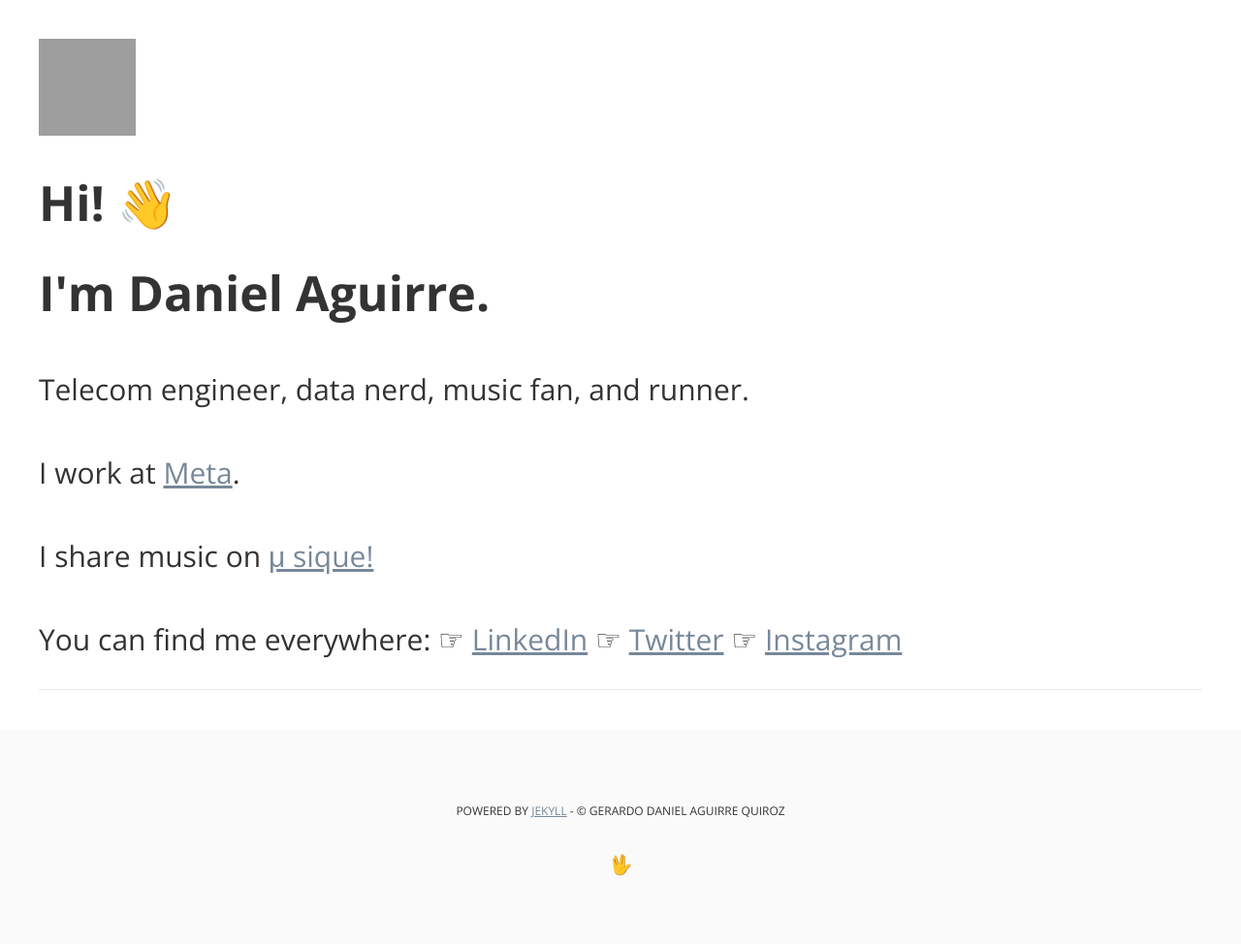
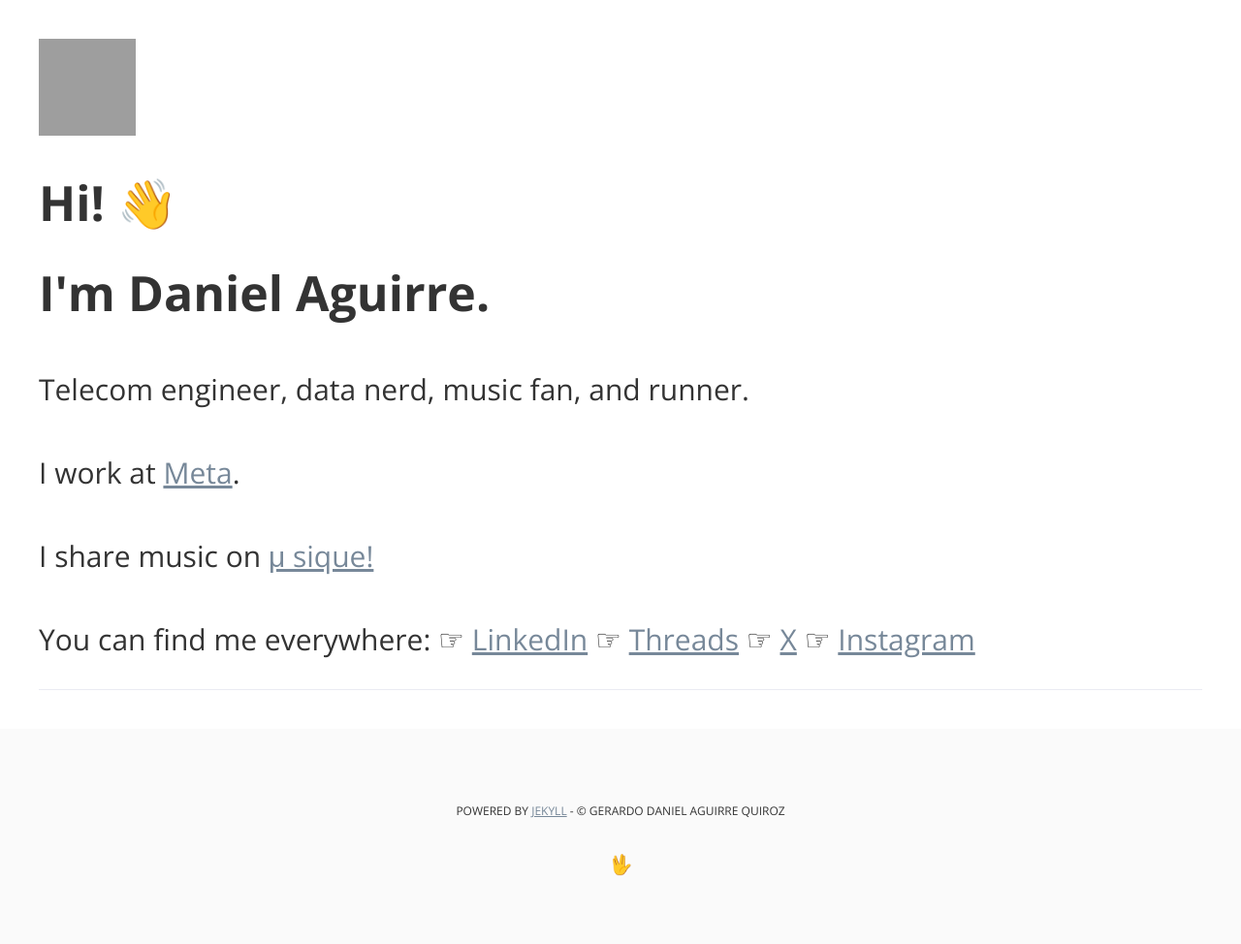
Before and after one commit to gdaq/gdaq.github.io, a Jekyll site: the page built from index.html, in a window 1280 px wide. Shown: the whole page at 97% size. Built offline with Jekyll 4.4.1, drawn with Linux system fonts in a browser that asks for light colours; the list of posts is cut into pages by our own code; grey boxes are pictures that could not be loaded.

Commit message:
Update default.html

```diff
--- a/_layouts/default.html
+++ b/_layouts/default.html
@@ -80,8 +80,9 @@
 	  		<h3>I work at <a href="https://about.meta.com">Meta</a>.</h3>
           		<h3>I share music on <a href="http://mu-sique.com">μ sique!</a></h3>
 			<h3>You can find me everywhere: <span align="left">☞ <a target="_blank" href="https://www.linkedin.com/in/gerardodanielaguirre/">LinkedIn</a></span>
+          <span align="center">☞ <a target="_blank" href="https://www.threads.net/@hgrd/">Threads</a></span>
           {% if site.twitter %}
-          <span align="center">☞ <a target="_blank" href="http://twitter.com/{{ site.twitter }}">Twitter</a></span>
+          <span align="center">☞ <a target="_blank" href="http://twitter.com/{{ site.twitter }}">X</a></span>
           {% endif %}
           {% if site.instagram %}
           <span align="right">☞ <a target="_blank" href="http://instagram.com/{{ site.instagram }}">Instagram</a></span>
```
